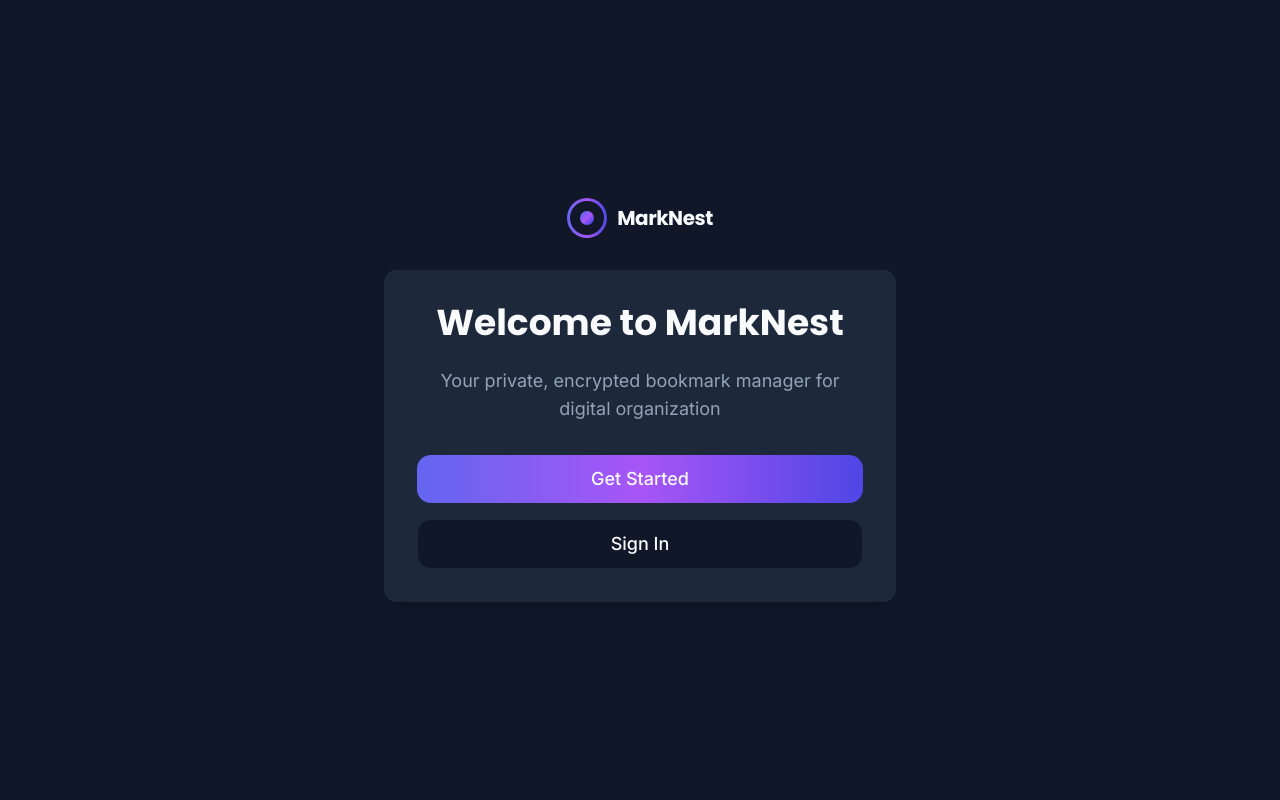
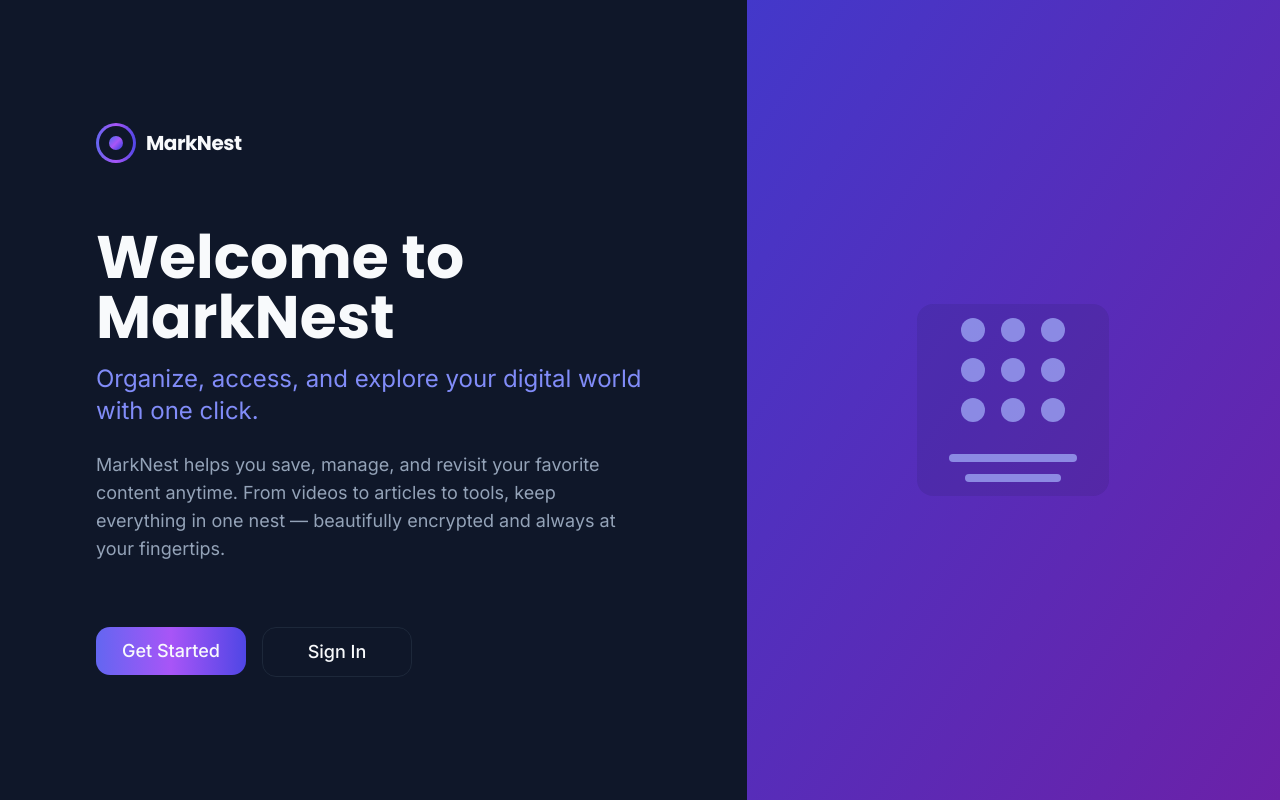
Before and after one commit to johnlukerdev/marknest-ui-haven, a React (Vite) app: page /signin in a window 1280 px wide. Built offline with nearby package versions, Linux system fonts and the light colour scheme.

Commit message:
Refactor: Apply design to sign-in page
Apply the provided design to the sign-in page.

```diff
--- a/src/pages/SignIn.tsx
+++ b/src/pages/SignIn.tsx
@@ -17,28 +17,31 @@ const SignIn: React.FC = () => {
   }, [theme, setTheme]);
 
   return (
-    <div className="min-h-screen bg-background flex flex-col">
-      <div className="flex-1 flex flex-col items-center justify-center px-4 py-12">
-        <div className="w-full max-w-lg">
-          {/* Logo and Branding */}
-          <div className="flex justify-center mb-8">
+    <div className="min-h-screen bg-background flex">
+      {/* Left Section */}
+      <div className="flex-1 flex flex-col p-8 md:p-16 lg:p-24 justify-center">
+        <div className="mb-16">
           <Logo />
         </div>
 
-          {/* Main Content */}
-          <div className="bg-card border border-border rounded-xl p-8 shadow-lg animate-fade-in">
-            <h1 className="text-3xl md:text-4xl font-bold text-center mb-6 font-[Poppins]">
+        <h1 className="text-4xl md:text-5xl lg:text-6xl font-bold mb-4 font-[Poppins]">
           Welcome to MarkNest
         </h1>
 
-            <p className="text-center text-lg mb-8 text-muted-foreground">
-              Your private, encrypted bookmark manager for digital organization
+        <p className="text-indigo-400 text-xl md:text-2xl mb-6">
+          Organize, access, and explore your digital world with one click.
         </p>
 
-            {/* CTA Buttons */}
-            <div className="space-y-4 mt-8">
+        <p className="text-muted-foreground text-base md:text-lg max-w-xl mb-12">
+          MarkNest helps you save, manage, and revisit your favorite
+          content anytime. From videos to articles to tools, keep
+          everything in one nest — beautifully encrypted and always
+          at your fingertips.
+        </p>
+
+        <div className="flex flex-col sm:flex-row gap-4 mt-4">
           <Button
-                className="w-full py-6 text-lg gradient-primary focus:ring-0"
+            className="text-lg py-6 gradient-primary w-full sm:w-auto min-w-[150px]"
             onClick={() => navigate('/signup')}
           >
             Get Started
@@ -46,12 +49,26 @@ const SignIn: React.FC = () => {
 
           <Button
             variant="outline"
-                className="w-full py-6 text-lg focus:ring-0"
+            className="text-lg py-6 border-border w-full sm:w-auto min-w-[150px]"
             onClick={() => navigate('/secret-key')}
           >
             Sign In
           </Button>
         </div>
+      </div>
+
+      {/* Right Section - Purple Gradient with Illustration */}
+      <div className="hidden lg:flex lg:w-5/12 bg-gradient-to-br from-indigo-700 to-purple-800 items-center justify-center">
+        <div className="p-12 max-w-md">
+          {/* Simplified bookmark icon illustration */}
+          <div className="w-48 h-48 bg-background/10 rounded-lg flex flex-col items-center justify-center mx-auto">
+            <div className="grid grid-cols-3 gap-4 mb-8">
+              {[...Array(9)].map((_, i) => (
+                <div key={i} className="w-6 h-6 bg-indigo-300/70 rounded-full"></div>
+              ))}
+            </div>
+            <div className="w-32 h-2 bg-indigo-300/70 rounded-full mb-3"></div>
+            <div className="w-24 h-2 bg-indigo-300/70 rounded-full"></div>
           </div>
         </div>
       </div>
```
Lines whose indentation alone changed are shown as unchanged.
